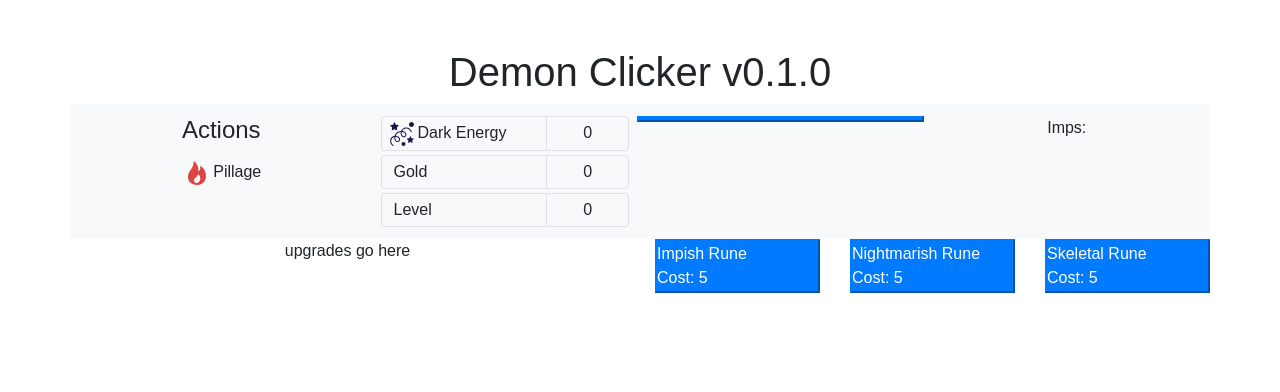
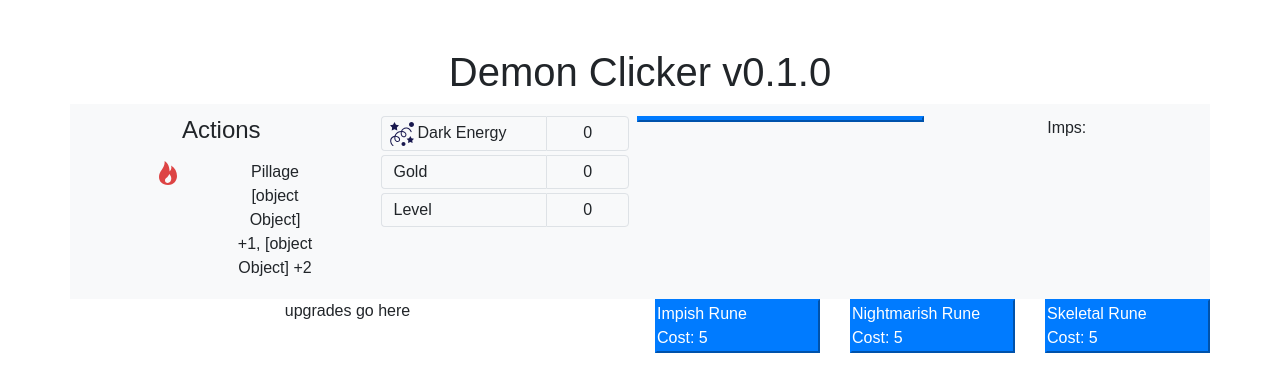
Before and after one commit to J-Rosales/demon-clicker, a React (Create React App) app: page / in a window 1280 px wide. Shown: the top 392 px of the page. Built offline with nearby package versions, Linux system fonts and the light colour scheme; the HTML template or start-up script is replaced by a standard one; a web font is replaced by a local one.

Commit message:
action changes

```diff
--- a/src/App.js
+++ b/src/App.js
@@ -106,7 +106,6 @@ class App extends Component {
       }
     }
 
-
     // todo: make imps dynamically appear
     let minions;
     let minionButton = <MinionButton />
@@ -138,11 +137,12 @@ class App extends Component {
                   Actions
                 </div>
               </div>
-              <div className="row align-center" style={{'overflow':'overlay'}}>
+              <div className="row align-center">
                 <ActionButton
                   iconImg = {Icons64.getIcon('fire')}
                   click= {() => this.energyButtonHandler()}
-                  name='Pillage'/>
+                  name='Pillage'
+                  effect={`${Icons64.getIcon('energy')} +1, ${Icons64.getIcon('gold')} +2`}/>
               </div>
             </div>
             <div className='col my-1 px-1 text-center'>
--- /dev/null
+++ b/src/components/Action/Action.js
@@ -0,0 +1,6 @@
+class Action {
+    constructor(name, type) {
+        this.name = name,
+        this.type = type,
+      }
+}
--- a/src/components/Action/ActionButton.js
+++ b/src/components/Action/ActionButton.js
@@ -2,14 +2,27 @@ import React from 'react';
 
 const actionButton = props => {
     return (
+      <div className="row">
+        <div className="col-2"></div>
         <button
-        className='col btn btn-jindigo'
+        className='col-8 btn btn-jindigo'
         onClick={props.click}>
-          <span className='mx-1'>
-            {props.iconImg}
-          </span>
-          {props.name}
+          <div className="row">
+            <div className="col">
+              {props.iconImg}
+            </div>
+            <div className="col">
+              <div className="row">
+                <div className="col">{props.name}</div>
+              </div>
+              <div className="row">
+                <div className="col">{props.effect}</div>
+              </div>
+            </div>
+          </div>
         </button>
+        <div className="col-2"></div>
+      </div>
     );
 }
 
```
